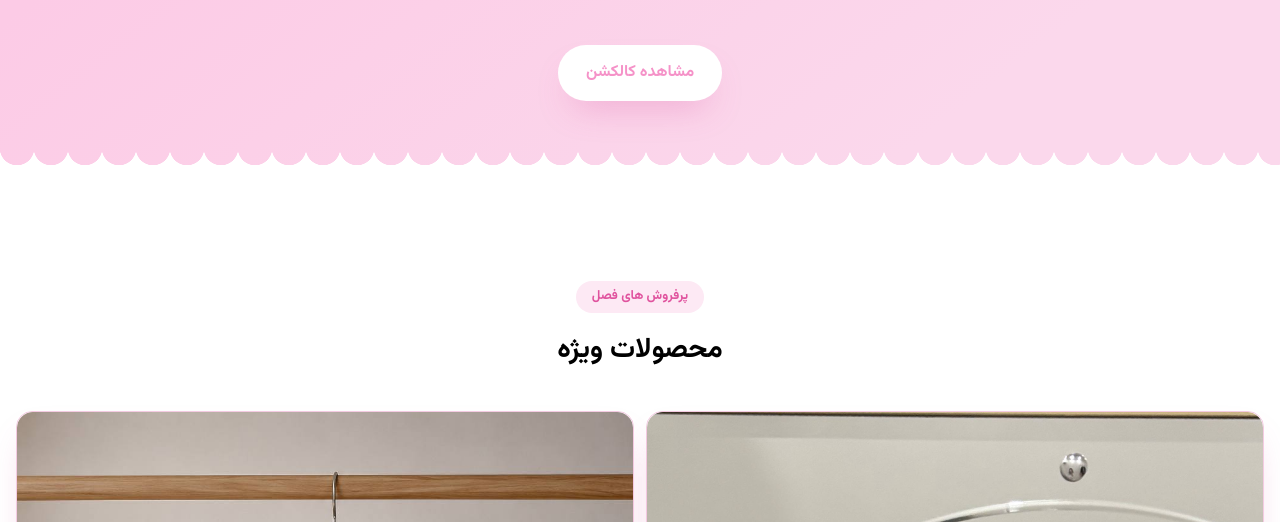
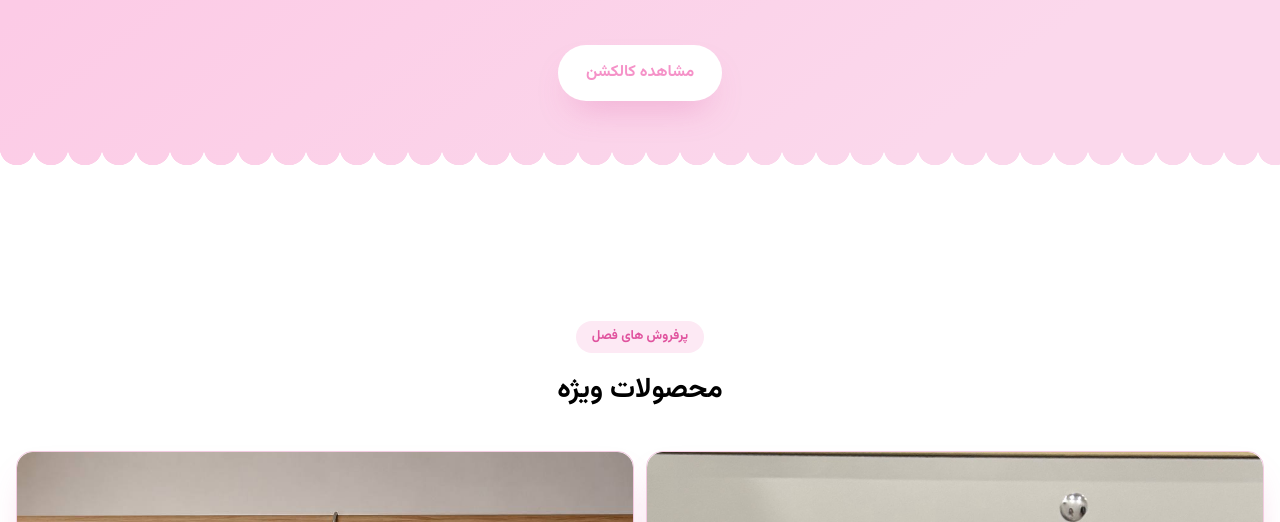
Before and after one commit to SinaKhosravi-DEV/SG.Collection, a website built with Vite: page index.html in a window 1280 px wide. Shown: the part 278-800 px from the top of the page. Built offline with nearby package versions, Linux system fonts and the light colour scheme.

Commit message:
توضیح کوتاه از تغییرات

```diff
--- a/index.html
+++ b/index.html
@@ -33,7 +33,7 @@
               bg-[length:34px_34px] bg-repeat-x">
         </div>
       </section>
-      <section class="mt-25 px-4 scroll-mt-24" id="prodcuts">
+      <section class="mt-35 px-4 scroll-mt-24" id="prodcuts">
         <p class="text-[#E0539E] bg-[#FDE9F4] mx-auto w-fit text-[13px] font-semibold px-4 py-1.5 rounded-full">پرفروش های فصل</p>
         <p class="font-bold text-[28px] mt-4 text-center">محصولات ویژه</p>
       </section>
```
